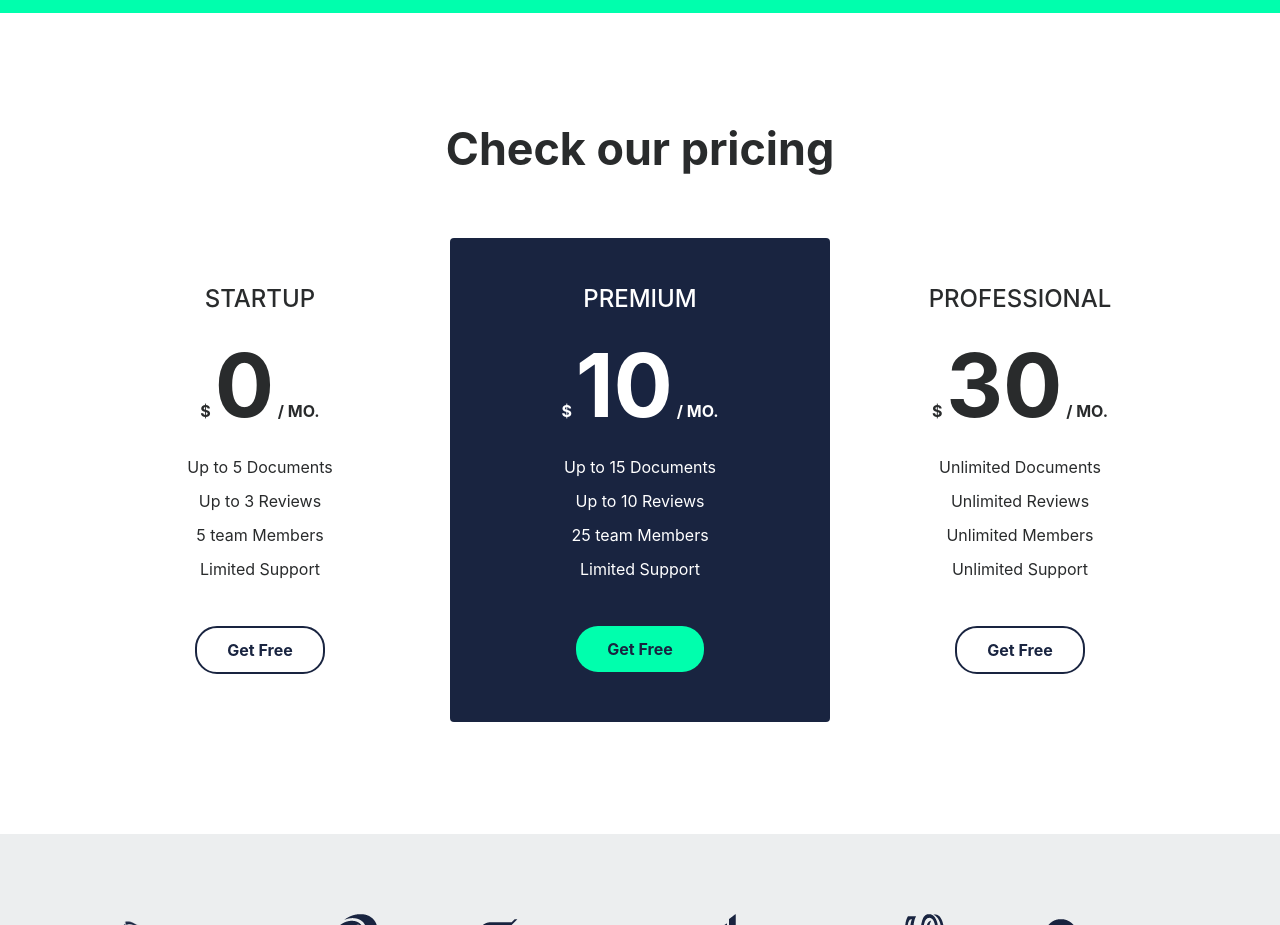
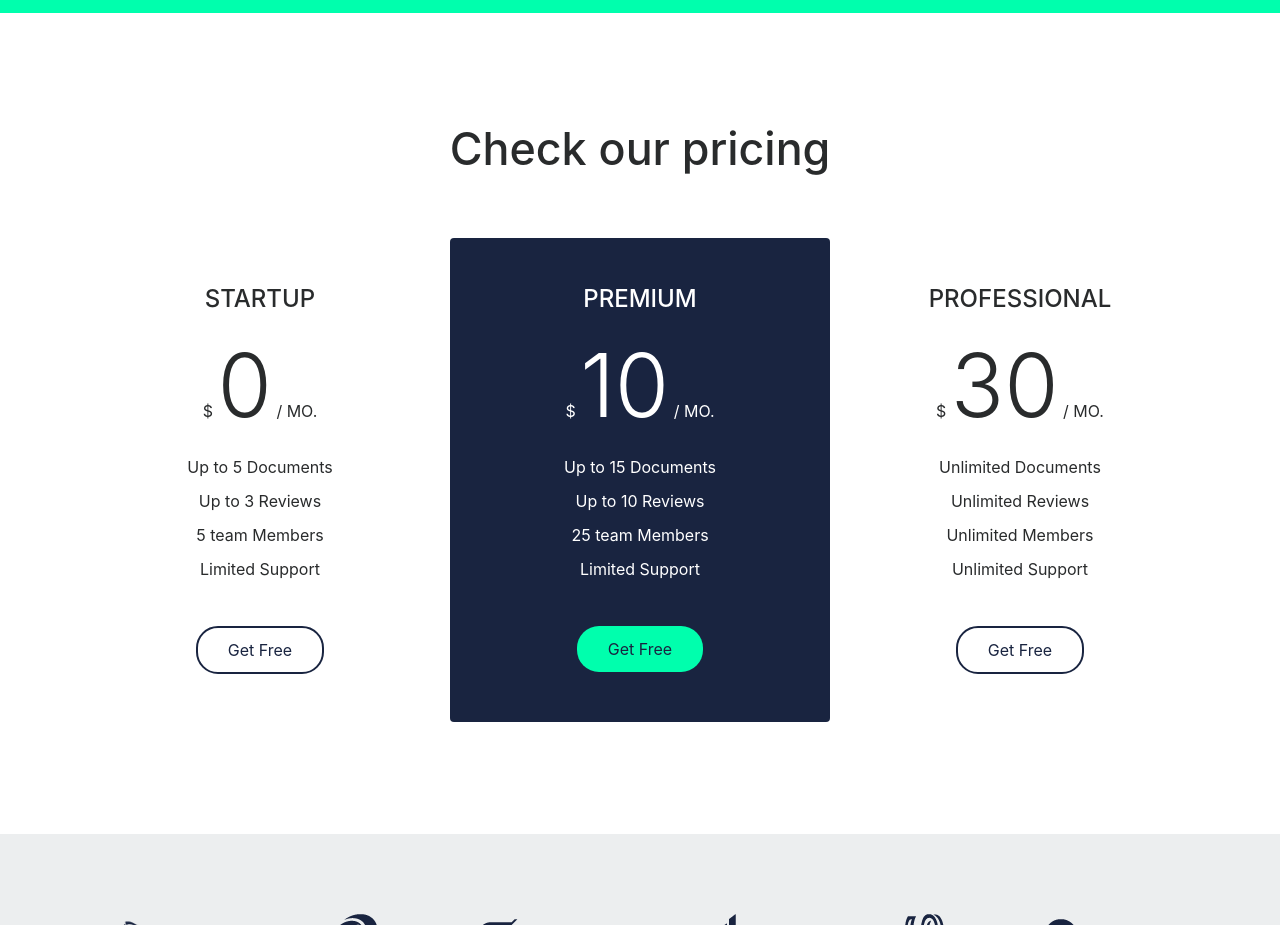
Before and after one commit to MDemx/landing-page-with-scroll-effects, a plain HTML site: page index.html in a window 1280 px wide. Shown: the part 2080-3005 px from the top of the page. Drawn offline with Linux system fonts and the light colour scheme.

Commit message:
Aos mobile disabling added

```diff
--- a/css/custom.css
+++ b/css/custom.css
@@ -1,4 +1,14 @@
 /********** common setting **********/
+*, *:before, *:after { -moz-box-sizing: border-box; -webkit-box-sizing: border-box; box-sizing: border-box; }
+
+.aos-all {
+    max-width: 100% !important;
+    width: 100% !important;
+    width: 100vw !important;
+    overflow: hidden;
+    margin: 0;
+}
+
 h2 {
     font-size: 2.8rem !important;
     font-weight: 700;
--- a/index.html
+++ b/index.html
@@ -100,40 +100,40 @@
 
     <!-- price table -->
     <div class="container my-5 py-2" id="price-table">
-        <h2 class="text-center font-weight-bold d-block mb-3">Check our pricing</h2>
+        <h2 class="text-center d-block mb-3">Check our pricing</h2>
         <div class="row">
             <div data-aos="fade-right" data-aos-delay="200" data-aos-duration="1000" data-aos-once="true" class="col-md-4 text-center py-4 mt-5">
                 <h4 class="my-4">STARTUP</h4>
-                <p class="font-weight-bold">$ <span class="display-2 font-weight-bold">0</span> / MO.</p>
+                <p>$ <span class="display-2">0</span> / MO.</p>
                 <ul class="list-unstyled">
                     <li>Up to 5 Documents</li>
                     <li>Up to 3 Reviews</li>
                     <li>5 team Members</li>
                     <li>Limited Support</li>
                 </ul>
-                <a href="#" class="btn my-4 font-weight-bold atlas-cta cta-ghost">Get Free</a>
+                <a href="#" class="btn my-4 atlas-cta cta-ghost">Get Free</a>
             </div>
             <div data-aos="fade-up" data-aos-duration="1000" data-aos-once="true" class="col-md-4 text-center py-4 mt-5 rounded" id="price-table__premium">
                 <h4 class="my-4">PREMIUM</h4>
-                <p class="font-weight-bold">$ <span class="display-2 font-weight-bold">10</span> / MO.</p>
+                <p>$ <span class="display-2">10</span> / MO.</p>
                 <ul class="list-unstyled">
                     <li>Up to 15 Documents</li>
                     <li>Up to 10 Reviews</li>
                     <li>25 team Members</li>
                     <li>Limited Support</li>
                 </ul>
-                <a href="#" class="btn my-4 font-weight-bold atlas-cta cta-green">Get Free</a>
+                <a href="#" class="btn my-4 atlas-cta cta-green">Get Free</a>
             </div>
             <div data-aos="fade-left" data-aos-delay="200" data-aos-duration="1000" data-aos-once="true" class="col-md-4 text-center py-4 mt-5">
                 <h4 class="my-4">PROFESSIONAL</h4>
-                <p class="font-weight-bold">$ <span class="display-2 font-weight-bold">30</span> / MO.</p>
+                <p>$ <span class="display-2">30</span> / MO.</p>
                 <ul class="list-unstyled">
                     <li>Unlimited Documents</li>
                     <li>Unlimited Reviews</li>
                     <li>Unlimited Members</li>
                     <li>Unlimited Support</li>
                 </ul>
-                <a href="#" class="btn my-4 font-weight-bold atlas-cta cta-ghost">Get Free</a>
+                <a href="#" class="btn my-4 atlas-cta cta-ghost">Get Free</a>
             </div>
         </div>
     </div>
@@ -230,6 +230,7 @@
     <script src="js/aos.js"></script>
     <script>
       AOS.init({
+          disable: 'mobile'
       });
     </script>
 </body>
```
